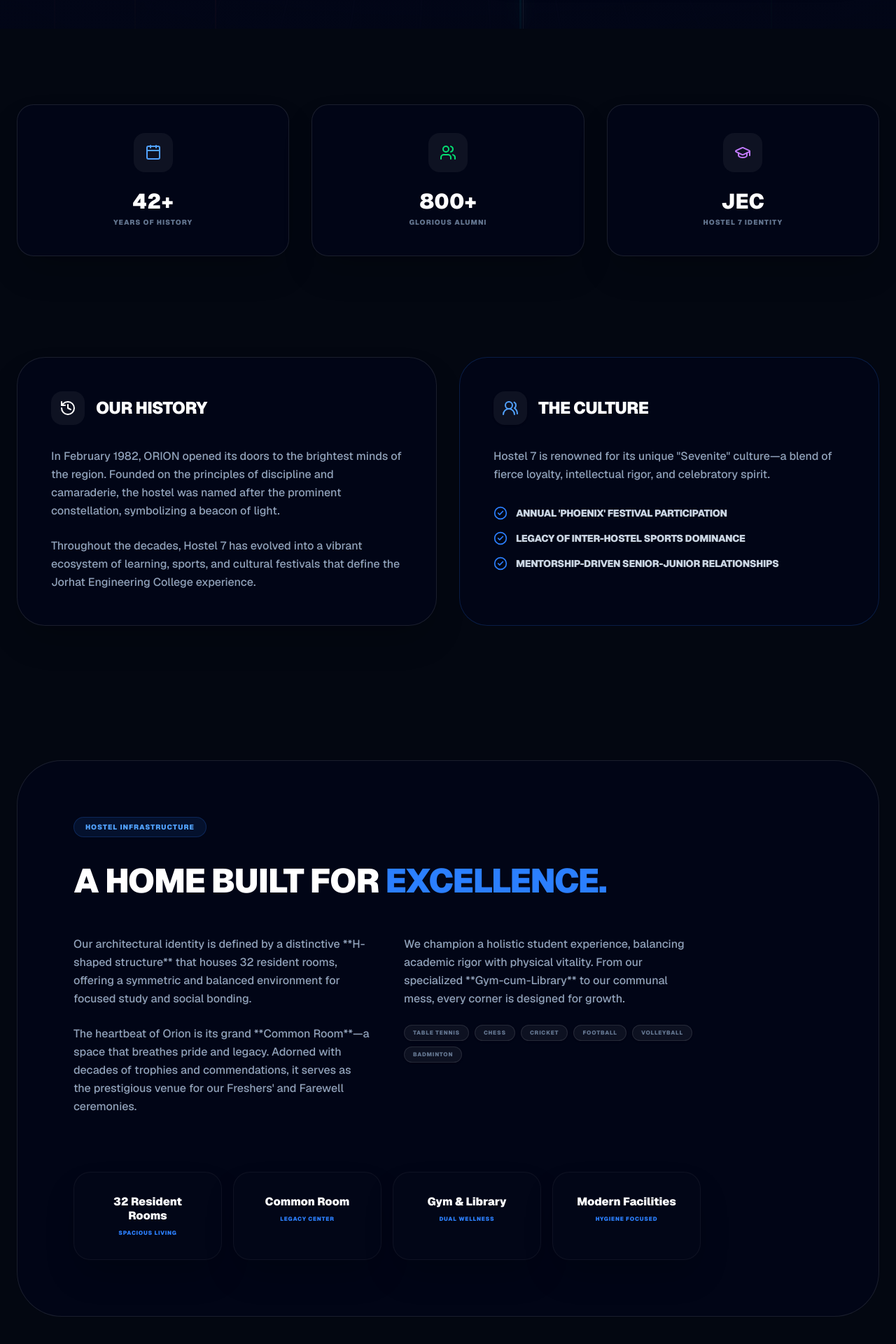
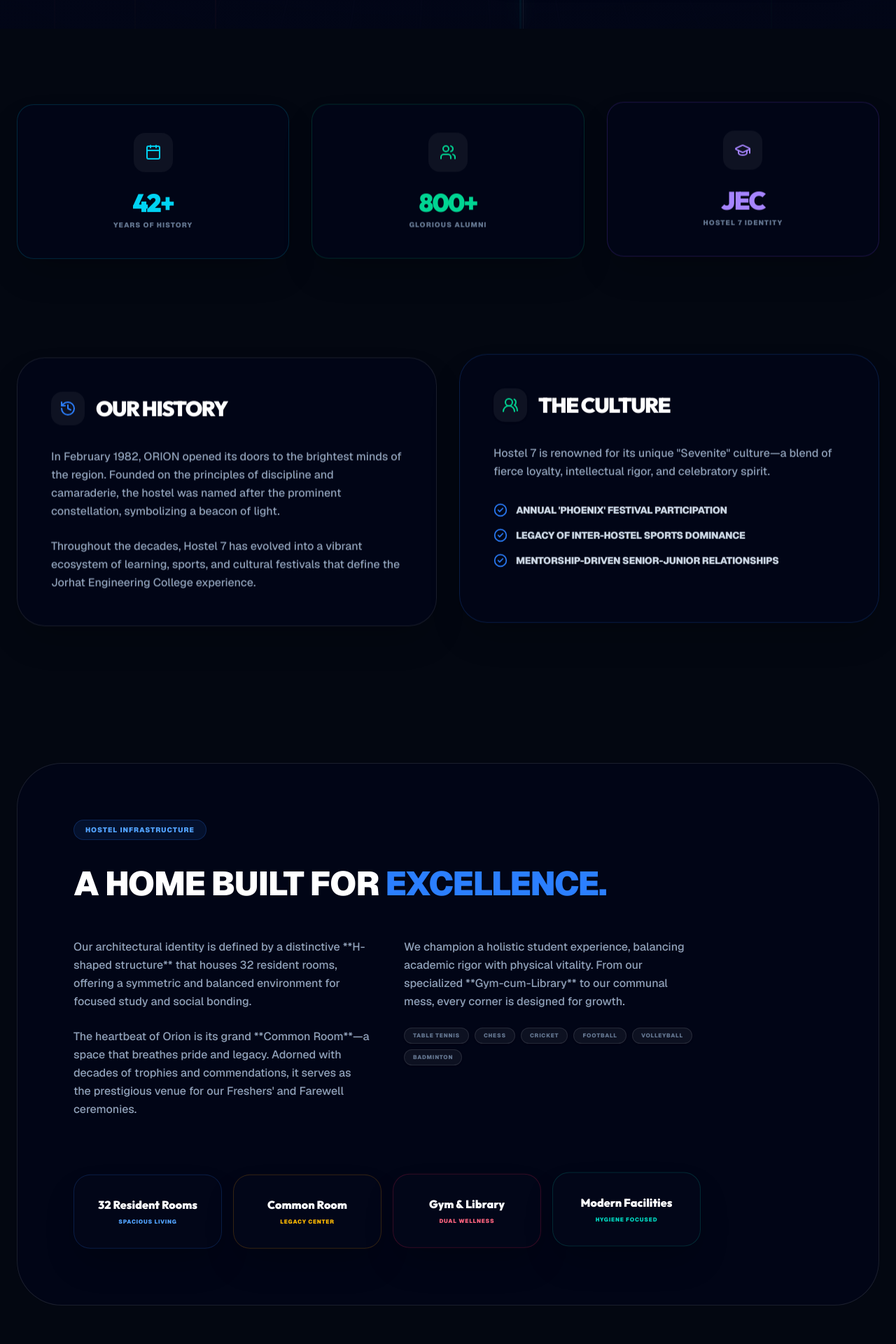
Before and after one commit to bhargabdeka-deka/hostel-portal, a Next.js app: page /about in a window 1280 px wide. Shown: the part 759-2679 px from the top of the page at 70% size. Built offline with nearby package versions, Linux system fonts and the light colour scheme.

Commit message:
Applied unique neon colors and floating animations to About page cards

```diff
--- a/app/(public)/about/page.tsx
+++ b/app/(public)/about/page.tsx
@@ -32,15 +32,15 @@ export default function AboutPage() {
       <section className="max-w-7xl mx-auto px-6 py-12">
         <div className="grid grid-cols-1 sm:grid-cols-2 lg:grid-cols-3 gap-6 md:gap-8">
           {[
-            { icon: <Calendar className="w-6 h-6 text-blue-400" />, value: "42+", label: "Years of History" },
-            { icon: <Users className="w-6 h-6 text-green-400" />, value: "800+", label: "Glorious Alumni" },
-            { icon: <GraduationCap className="w-6 h-6 text-purple-400" />, value: "JEC", label: "Hostel 7 Identity" },
+            { icon: <Calendar className="w-6 h-6" />, value: "42+", label: "Years of History", color: 'text-cyan-400', border: 'border-cyan-500/20' },
+            { icon: <Users className="w-6 h-6" />, value: "800+", label: "Glorious Alumni", color: 'text-emerald-400', border: 'border-emerald-500/20' },
+            { icon: <GraduationCap className="w-6 h-6" />, value: "JEC", label: "Hostel 7 Identity", color: 'text-violet-400', border: 'border-violet-500/20' },
           ].map((stat, i) => (
-            <div key={i} className="bg-slate-950/90 backdrop-blur-xl border border-white/10 rounded-3xl p-8 md:p-10 flex flex-col items-center text-center shadow-2xl hover:bg-slate-900 transition-all duration-500">
-              <div className="w-14 h-14 rounded-2xl bg-white/5 flex items-center justify-center mb-6">
+            <div key={i} className={`bg-slate-950/90 backdrop-blur-xl border ${stat.border} rounded-3xl p-8 md:p-10 flex flex-col items-center text-center shadow-2xl hover:bg-slate-900 transition-all duration-500 animate-float`} style={{ animationDelay: `${i * 0.6}s` }}>
+              <div className={`w-14 h-14 rounded-2xl bg-white/5 flex items-center justify-center mb-6 ${stat.color}`}>
                 {stat.icon}
               </div>
-              <div className="text-3xl font-black text-white mb-1">{stat.value}</div>
+              <div className={`text-4xl font-black ${stat.color} mb-1 font-stylish tracking-tighter`}>{stat.value}</div>
               <div className="text-[10px] font-black text-slate-500 uppercase tracking-widest">{stat.label}</div>
             </div>
           ))}
@@ -49,12 +49,12 @@ export default function AboutPage() {
 
       {/* History & Culture */}
       <section className="max-w-7xl mx-auto px-6 py-24 grid grid-cols-1 lg:grid-cols-2 gap-6 md:gap-8">
-        <div className="bg-slate-950/90 backdrop-blur-xl border border-white/10 rounded-[2.5rem] p-8 md:p-12 shadow-2xl">
+        <div className="bg-slate-950/90 backdrop-blur-xl border border-white/10 rounded-[2.5rem] p-8 md:p-12 shadow-2xl animate-float" style={{ animationDelay: '1.2s' }}>
           <div className="flex items-center gap-4 mb-8">
             <div className="w-12 h-12 rounded-xl bg-white/5 flex items-center justify-center shrink-0">
-              <History className="w-6 h-6 text-white" />
+              <History className="w-6 h-6 text-blue-500" />
             </div>
-            <h2 className="text-2xl font-black text-white tracking-tight uppercase">Our History</h2>
+            <h2 className="text-3xl font-black text-white tracking-tighter uppercase font-stylish">Our History</h2>
           </div>
           <div className="space-y-6 text-slate-400 leading-relaxed font-medium text-sm md:text-base">
             <p>
@@ -66,12 +66,12 @@ export default function AboutPage() {
           </div>
         </div>
 
-        <div className="bg-slate-950/90 backdrop-blur-xl border border-blue-500/20 rounded-[2.5rem] p-8 md:p-12">
+        <div className="bg-slate-950/90 backdrop-blur-xl border border-blue-500/20 rounded-[2.5rem] p-8 md:p-12 shadow-2xl animate-float" style={{ animationDelay: '1.8s' }}>
           <div className="flex items-center gap-4 mb-8">
             <div className="w-12 h-12 rounded-xl bg-white/5 flex items-center justify-center shadow-sm shrink-0">
-              <Users2 className="w-6 h-6 text-blue-400" />
+              <Users2 className="w-6 h-6 text-emerald-400" />
             </div>
-            <h2 className="text-2xl font-black text-white tracking-tight uppercase">The Culture</h2>
+            <h2 className="text-3xl font-black text-white tracking-tighter uppercase font-stylish">The Culture</h2>
           </div>
           <p className="text-slate-400 leading-relaxed font-medium mb-8 text-sm md:text-base">
             Hostel 7 is renowned for its unique "Sevenite" culture—a blend of fierce loyalty, intellectual rigor, and celebratory spirit.
@@ -126,14 +126,14 @@ export default function AboutPage() {
 
             <div className="grid grid-cols-1 sm:grid-cols-2 md:grid-cols-4 gap-4 pt-12">
               {[
-                { label: "32 Resident Rooms", sub: "Spacious Living" },
-                { label: "Common Room", sub: "Legacy Center" },
-                { label: "Gym & Library", sub: "Dual Wellness" },
-                { label: "Modern Facilities", sub: "Hygiene Focused" },
+                { label: "32 Resident Rooms", sub: "Spacious Living", color: 'text-blue-400', border: 'border-blue-500/20' },
+                { label: "Common Room", sub: "Legacy Center", color: 'text-amber-400', border: 'border-amber-500/20' },
+                { label: "Gym & Library", sub: "Dual Wellness", color: 'text-rose-400', border: 'border-rose-500/20' },
+                { label: "Modern Facilities", sub: "Hygiene Focused", color: 'text-teal-400', border: 'border-teal-500/20' },
               ].map((item, i) => (
-                <div key={i} className="bg-[#020617] p-6 md:p-8 rounded-3xl border border-white/5 shadow-2xl text-center space-y-2 group hover:bg-white/5 transition-all duration-500">
-                  <div className="text-sm md:text-base font-black text-white leading-tight">{item.label}</div>
-                  <div className="text-[8px] font-black text-blue-500 uppercase tracking-widest">{item.sub}</div>
+                <div key={i} className={`bg-slate-950 p-6 md:p-8 rounded-3xl border ${item.border} shadow-2xl text-center space-y-2 group hover:bg-white/5 transition-all duration-500 animate-float`} style={{ animationDelay: `${i * 0.4}s` }}>
+                  <div className={`text-sm md:text-base font-black text-white leading-tight font-stylish group-hover:${item.color}`}>{item.label}</div>
+                  <div className={`text-[8px] font-black ${item.color} uppercase tracking-widest`}>{item.sub}</div>
                 </div>
               ))}
             </div>
```
